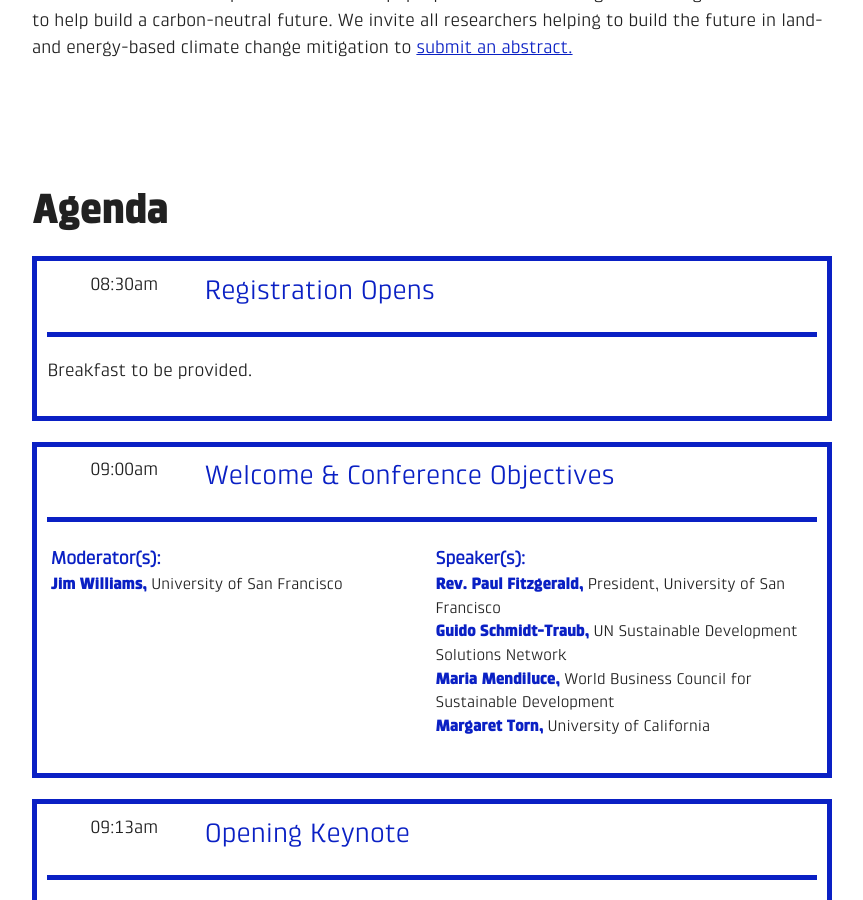
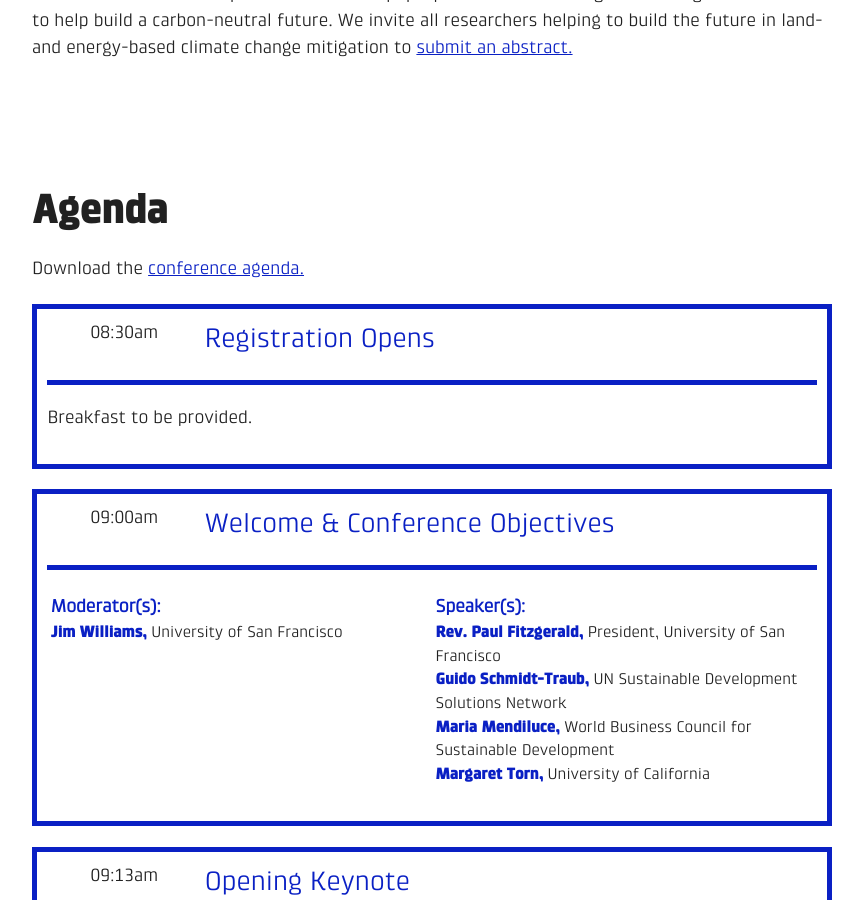
Before and after one commit to ryanswaney/lesc-jekyll, a Jekyll site: the page built from _event/lesc-gcas.markdown, in a window 1280 px wide and 900 px high, scrolled down 1360 px. Shown: the whole window, without its empty margins (208-1071 px from the left). Built offline with Jekyll 4.4.1, drawn with Linux system fonts in a browser that asks for light colours; nearby versions of some CDN libraries.

Commit message:
added conference agenda field / template area

```diff
--- a/_config.yml
+++ b/_config.yml
@@ -44,6 +44,7 @@
     blurb:
     feature_image:
     schedule-text:
+    agenda-file:
     sessions:
     - title:
       date:
--- a/_event/lesc-gcas.markdown
+++ b/_event/lesc-gcas.markdown
@@ -13,6 +13,7 @@
   the current state of technological solutions in each field and identify research,
   funding, and policy gaps.
 feature_image: "/uploads/lesc-gcas-photo.jpg"
+agenda-file: "/uploads/180907-lesc-gcas-program.pdf"
 sessions:
 - title: Registration Opens
   date: 2018-09-11 08:30:00 Z
--- a/_layouts/event.html
+++ b/_layouts/event.html
@@ -63,6 +63,9 @@
 {% if page.sessions[0].title != nill %}
 <section class="section--sessions" id="sessions">
   <h2 class="section-header">Agenda</h2>
+  {% if page.agenda-file %}
+  <p>Download the <a href="{{ page.agenda-file }}">conference agenda.</a></p>
+  {% endif %}
   <ul class="sessions">
     {% for session in page.sessions %}
     <li class="session">
```
Also changed, not shown: 1 other file.
